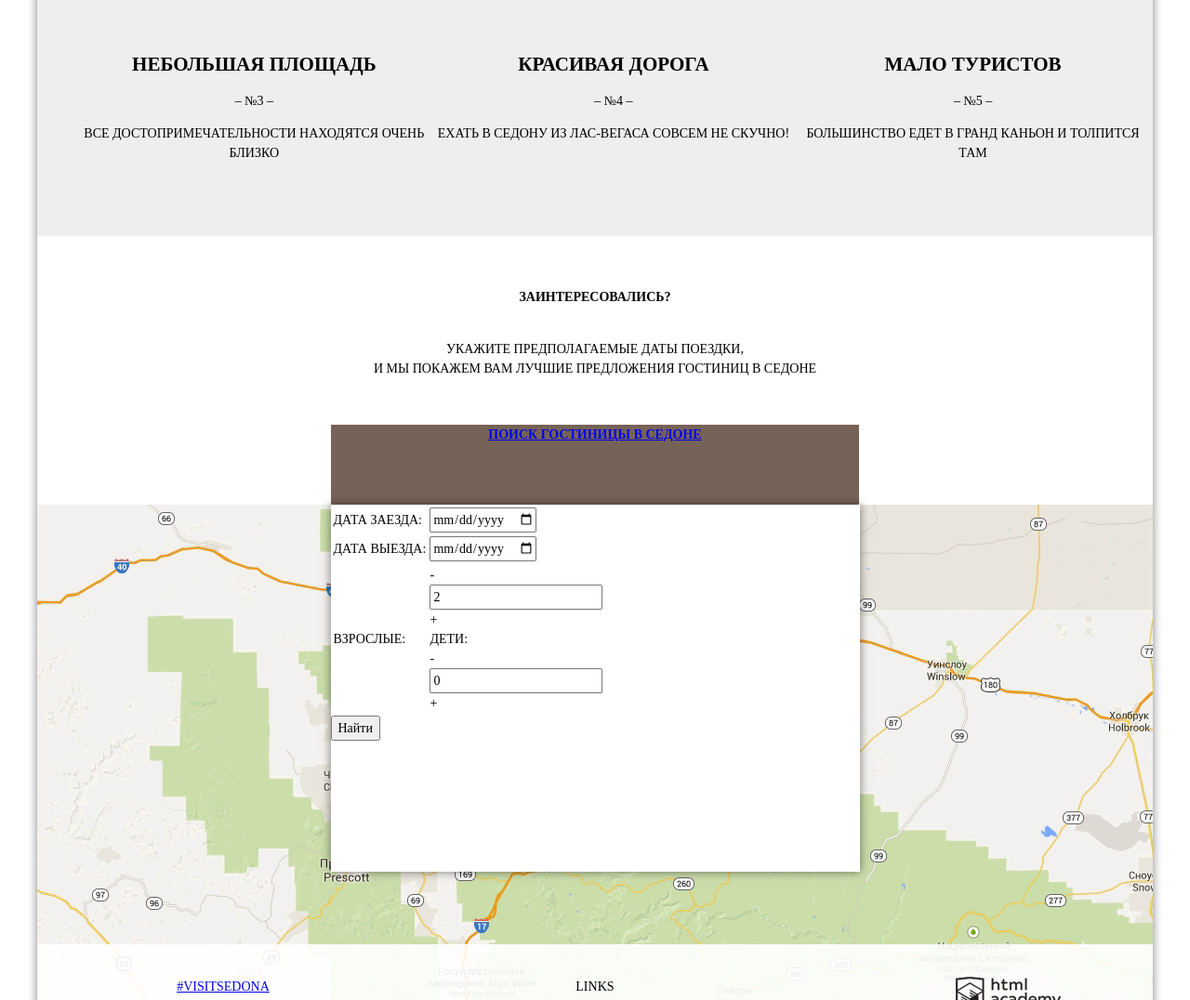
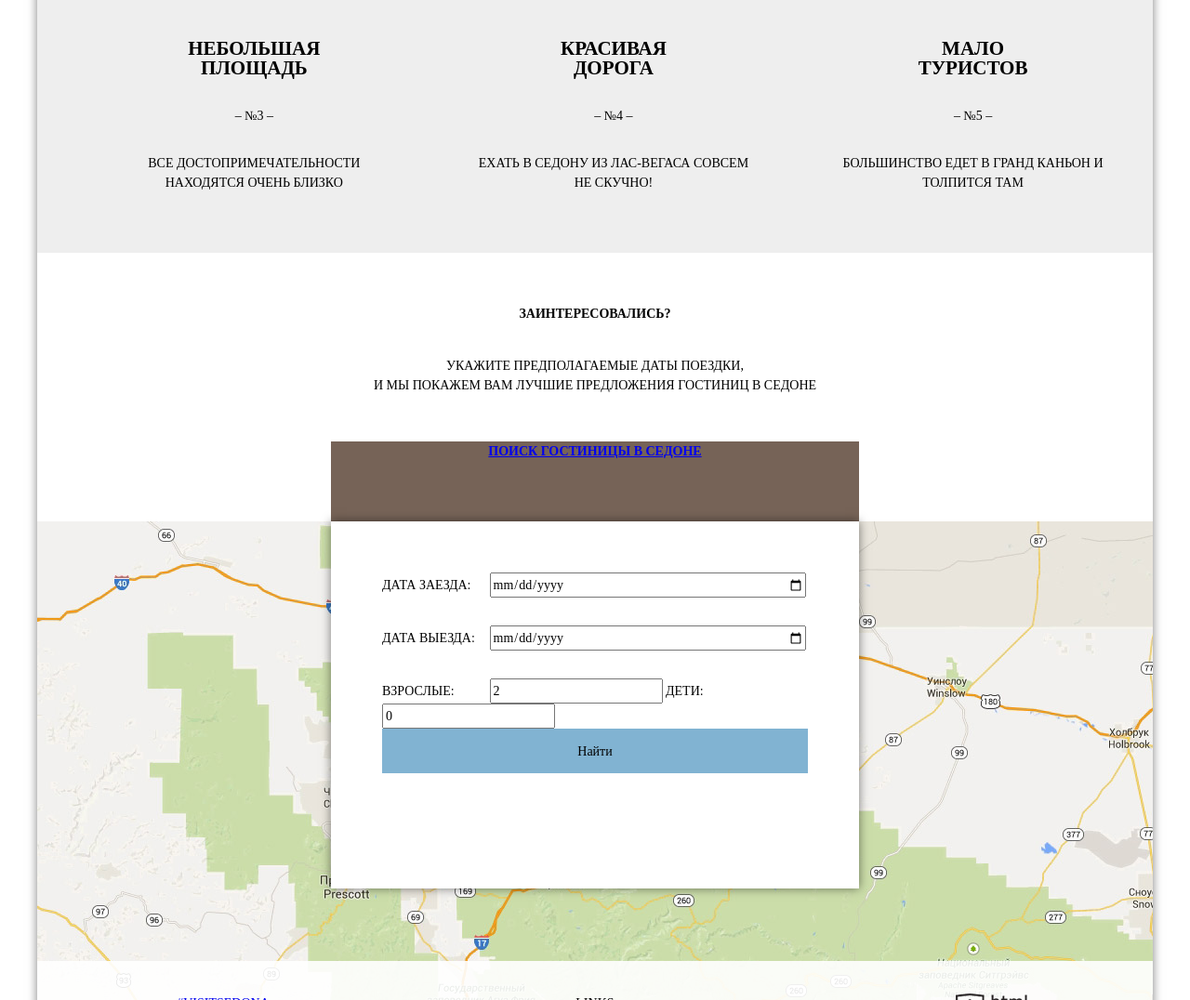
Before and after one commit to alchimik/465-sedona, a plain HTML site: page index.html in a window 1280 px wide. Shown: the part 1724-2800 px from the top of the page at 93% size. Drawn offline with Linux system fonts and the light colour scheme.

Commit message:
Разные правки

```diff
--- a/css/_catalog.scss
+++ b/css/_catalog.scss
@@ -9,8 +9,8 @@
 
 .search-form__infrastructure {
   float: left;
-  width: 220px;
-  margin-right: 6%;
+  width: 216.11px;
+  margin-right: 3.24%;
 }
 
 .search-form__housing-type {
--- a/css/_index.scss
+++ b/css/_index.scss
@@ -31,7 +31,7 @@
   padding-bottom: 50px;
 
   text-align: center;
-  background-color: white;
+  background-color: $white-color;
 }
 
 .big-feature {
@@ -44,12 +44,31 @@
   .feature {
     width: 34%;
     height: 100%;
-    background-color: #81b3d2;
+    background-color: $light-blue-color;
   }
 
   .feature__name {
-    color: white;
+    margin-top: 50px;
+
+    color: $white-color;
   }
+
+
+}
+
+.feature__name {
+  display: block;
+  width: 180px;
+  margin: 0 auto 30px;
+}
+
+.feature__number {
+  margin-bottom: 30px;
+}
+
+.feature__description {
+  width: 78%;
+  margin: 0 auto;
 }
 
 .big-feature--real-life .feature {
@@ -99,7 +118,7 @@
   padding-top: 60px;
   padding-bottom: 85px;
   margin: 0;
-  background-color: white;
+  background-color: $white-color;
 }
 
 .feature-list {
@@ -109,14 +128,14 @@
   padding-bottom: 65px;
   margin: 0;
 
-  background-color: #eeeeee;
+  background-color: $light-gray;
 }
 
 .form-intro {
   padding-top: 55px;
   text-align: center;
 
-  background-color: white;
+  background-color: $white-color;
 }
 
 .form-intro__header {
@@ -138,15 +157,36 @@
 
 .bottom-section {
   height: 588px;
-  background: white url("../img/static-map.jpg");
+  background: $white-color url("../img/static-map.jpg");
 
   form {
-    width: 569px;
+    width: 568px;
     height: 395px;
+    padding: 55px;
     margin: 0 auto;
 
-    background-color: white;
+    background-color: $white-color;
     box-shadow: 0 0 10px rgba(0, 0, 0, 0.5); /* tmp */
+    box-sizing: border-box;
+
+    .column-1 {
+      display: inline-block;
+      width: 112px;
+    }
+
+    .date-field {
+      width: 340px;
+      margin-bottom: 30px;
+      box-sizing: border-box;
+    }
+
+    .from-submit {
+      width: 458px;
+      height: 48px;
+
+      background-color: $light-blue-color;
+      border: 0;
+    }
   }
 }
 
--- a/css/style.scss
+++ b/css/style.scss
@@ -1,4 +1,10 @@
 $black: #000;
+$black-color: #000;
+$white-color: #fff;
+$light-blue-color: #81b3d2;
+$blue-color-color: #669ec0;
+$dark-blue-color: #5496bd;
+$light-gray: #eee;
 
 $footer-height: 115px;
 
@@ -7,7 +13,7 @@ body {
   font-size: 14px;
   font-weight: normal;
   line-height: 21px;
-  color: $black;
+  color: $black-color;
   text-transform: uppercase;
 
   /*background: #ededed;*/
@@ -32,7 +38,7 @@ body {
   font-size: 21px;
   font-weight: bold;
   line-height: 26px;
-  color: $black;
+  color: $black-color;
 }
 
 .feature__name,
@@ -41,7 +47,7 @@ body {
   font-size: 21px;
   font-weight: bold;
   line-height: 21px;
-  color: $black;
+  color: $black-color;
 }
 
 .main {
@@ -58,7 +64,7 @@ body {
   margin: 0;
 
   font-size: 0;
-  background-color: white;
+  background-color: $white-color;
 
   > li {
     display: inline-block;
@@ -102,7 +108,7 @@ body {
 
   height: $footer-height;
   padding: 35px 0;
-  background-color: white;
+  background-color: $white-color;
   box-sizing: border-box;
 }
 
--- a/index.html
+++ b/index.html
@@ -103,7 +103,9 @@
             <h2 class="feature__name">Красивая дорога</h2>
             <div class="feature__number">&ndash; №4 &ndash;</div>
             <p class="feature__description">
-                Ехать в седону из Лас-Вегаса совсем не скучно!
+                Ехать в седону из
+                <nobr>Лас-Вегаса</nobr>
+                совсем не скучно!
             </p>
         </li>
         <li class="feature">
@@ -131,49 +133,27 @@
     <section class="bottom-section">
         <form action="https://echo.htmlacademy.ru" method="post">
             <!-- TO_DO переписать без таблиц -->
-            <table>
-                <tbody>
-                <tr>
-                    <td class="label">
-                        <label for="field-date-in">Дата заезда:</label>
-                    </td>
-                    <td class="field">
-                        <input id="field-date-in" type="date" name="date_in" value="24 апреля 2016">
-                    </td>
-                </tr>
-                <tr>
-                    <td class="label">
-                        <label for="field-date-out">Дата выезда:</label>
-                    </td>
-                    <td class="field">
-                        <input id="field-date-out" type="date" name="date_out" value="4 июля 2016">
-                    </td>
-                </tr>
-                <tr>
-                    <td class="label">
-                        <label for="field-adult-place">Взрослые:</label>
-                    </td>
-                    <td class="field">
-                        <div class="field-adult-place-block">
-                            <div class="field-sub">-</div>
+            <div>
+                <label class="column-1" for="field-date-in">Дата заезда:</label>
+                <input class="date-field" id="field-date-in" type="date" name="date_in" value="24 апреля 2016">
+            </div>
+
+            <div>
+                <label class="column-1" for="field-date-out">Дата выезда:</label>
+                <input class="date-field" id="field-date-out" type="date" name="date_out" value="4 июля 2016">
+            </div>
+
+            <div>
+                <label class="column-1" for="field-adult-place">Взрослые:</label>
                 <input id="field-adult-place" type="number" name="adult_place" value="2">
-                            <div class="field-add">+</div>
-                        </div>
 
                 <label for="field-child-place">
                     Дети:
                 </label>
-                        <div class="field-adult-child-block">
-                            <div class="field-sub">-</div>
                 <input id="field-child-place" type="number" name="child_place" value="0">
-                            <div class="field-add">+</div>
             </div>
-                    </td>
-                </tr>
-                </tbody>
-            </table>
 
-            <button type="submit">Найти</button>
+            <button class="from-submit" type="submit">Найти</button>
         </form>
     </section>
 
```
Also changed, not shown: css/style.css, 1 other file. Lines whose indentation alone changed are shown as unchanged.
